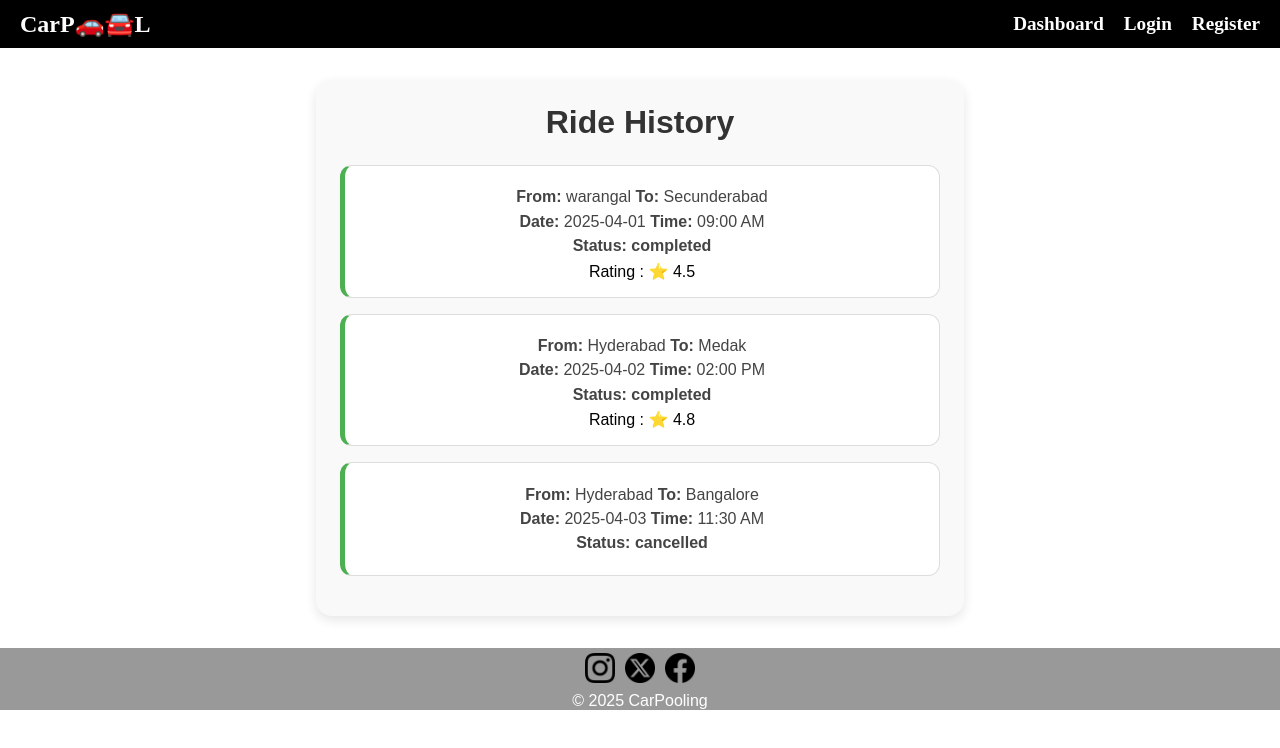
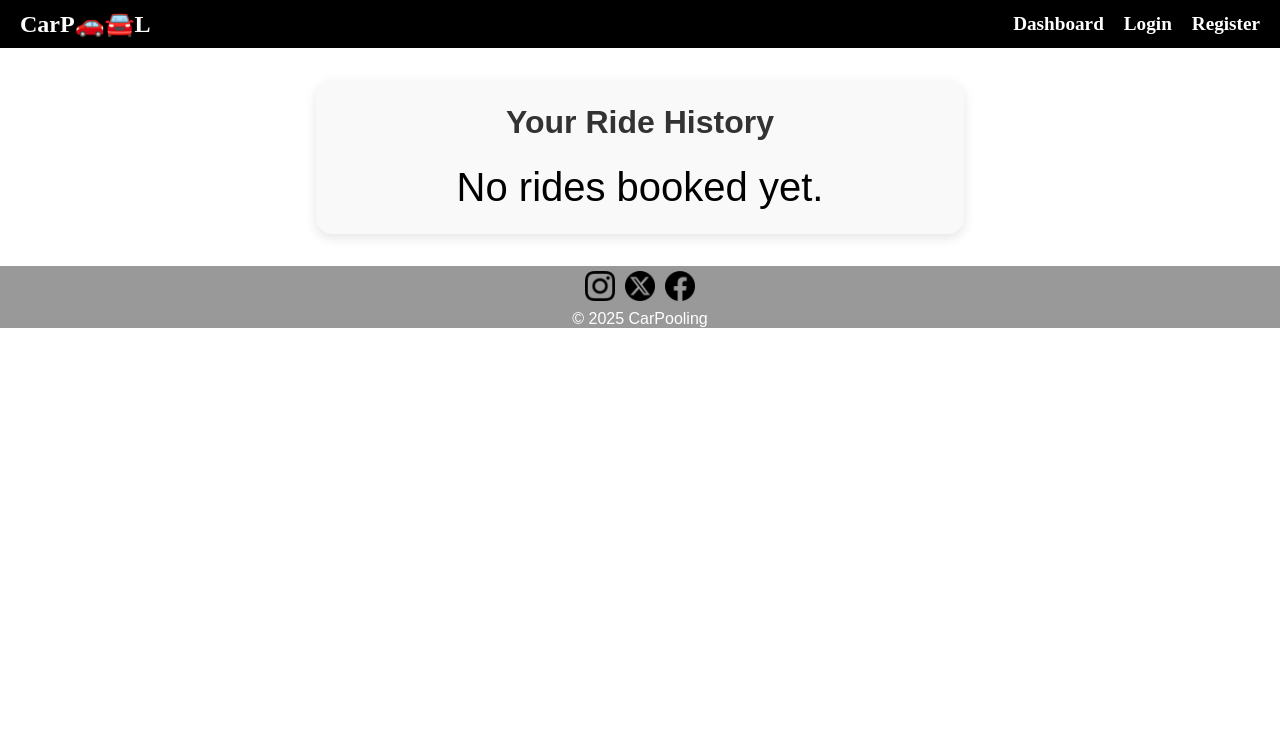
Before and after one commit to vijaykumar851/CarPooling-Client, a React (Vite) app: page /ride-history in a window 1280 px wide. Shown: the top 748 px of the page. Built offline with nearby package versions, Linux system fonts and the light colour scheme.

Commit message:
carpooling

```diff
--- a/src/Pages/ChangePassword.jsx
+++ b/src/Pages/ChangePassword.jsx
@@ -23,19 +23,20 @@ function ChangePassword() {
       return;
     }
 
+    const user = JSON.parse(localStorage.getItem('user'));
+    if (!user || !user.id) {
+      alert('Error: User not logged in!');
+      return;
+    }
+
     try {
-      const user = JSON.parse(localStorage.getItem('user'));
-      if (!user) {
-        alert('Error: User not logged in!');
-        return;
-      }
-
-      const response = await fetch(`https://carpooling-server-vlzw.onrender.com/users/${user.id}/change-password`, {
+      const response = await fetch('https://carpooling-server-vlzw.onrender.com/users', {
         method: 'PATCH',
         headers: {
           'Content-Type': 'application/json',
         },
         body: JSON.stringify({
+          id: user.id,
           currentPassword: formData.currentPassword,
           newPassword: formData.newPassword,
         }),
@@ -43,10 +44,13 @@ function ChangePassword() {
 
       if (response.ok) {
         alert('Password changed successfully!');
-        // Update the user in local storage with the new password
-        user.password = formData.newPassword;
-        localStorage.setItem('user', JSON.stringify(user));
-        navigate('/dashboard'); // Redirect to dashboard
+
+        // Optional: Remove password from localStorage
+        const updatedUser = { ...user };
+        delete updatedUser.password;
+        localStorage.setItem('user', JSON.stringify(updatedUser));
+
+        navigate('/dashboard');
       } else {
         const errorData = await response.json();
         alert(`Error: ${errorData.message}`);
--- a/src/Pages/Payment.css
+++ b/src/Pages/Payment.css
@@ -1,37 +1,49 @@
-/* Container for the PayPal payment section */
-.paypal-container {
-    max-width: 400px;
+.payment-container {
+  max-width: 500px;
   margin: 50px auto;
-    padding: 20px;
-    border: 1px solid #ddd;
-    border-radius: 8px;
+  padding: 30px;
   background-color: #f9f9f9;
-    box-shadow: 0 4px 6px rgba(0, 0, 0, 0.1);
+  border-radius: 16px;
+  box-shadow: 0 4px 12px rgba(0, 0, 0, 0.1);
   text-align: center;
-    font-family: Arial, sans-serif;
+  font-family: 'Segoe UI', sans-serif;
 }
 
-  /* Heading for the payment section */
-  .paypal-container h2 {
-    font-size: 24px;
+.payment-container h2 {
   margin-bottom: 20px;
   color: #333;
 }
 
-  /* Success message styling */
-  .paypal-container p {
-    font-size: 16px;
-    margin-top: 20px;
+.summary {
+  text-align: left;
+  margin-bottom: 20px;
+  padding: 15px;
+  border-radius: 8px;
+  background-color: #fff;
+  border: 1px solid #ddd;
 }
 
-  /* Success message */
-  .paypal-container p[style*="color: green"] {
-    color: #28a745;
-    font-weight: bold;
+.summary p {
+  margin: 10px 0;
+  font-size: 16px;
 }
 
-  /* Error message */
-  .paypal-container p[style*="color: red"] {
-    color: #dc3545;
-    font-weight: bold;
+button {
+  padding: 12px 25px;
+  font-size: 16px;
+  background-color: #0070f3;
+  color: white;
+  border: none;
+  border-radius: 8px;
+  cursor: pointer;
+  transition: background-color 0.3s ease;
 }
+
+button:hover {
+  background-color: #0059c1;
+}
+
+.payment-container p {
+  font-size: 16px;
+  margin-top: 15px;
+}
--- a/src/Pages/Payment.jsx
+++ b/src/Pages/Payment.jsx
@@ -1,52 +1,57 @@
-import { useState } from "react";
-import { PayPalScriptProvider, PayPalButtons } from "@paypal/react-paypal-js";
-import "./Payment.css";
+// Payment.jsx
+import React, { useEffect, useState } from 'react';
+import { useLocation, useNavigate } from 'react-router-dom';
+import './Payment.css';
 
-const PayPalButton = ({ amount = "10.00" }) => {
+const Payment = () => {
+  const location = useLocation();
+  const navigate = useNavigate();
+  const [ride, setRide] = useState(null);
+  const [amount, setAmount] = useState("0");
   const [success, setSuccess] = useState(false);
-  const [errorMessage, setErrorMessage] = useState("");
+
+  useEffect(() => {
+    const state = location.state;
+    if (state?.ride && state?.amount) {
+      setRide(state.ride);
+      setAmount(state.amount);
+    } else {
+      navigate('/');
+    }
+  }, [location.state, navigate]);
+
+  const handleDummyPayment = () => {
+    setTimeout(() => {
+      setSuccess(true);
+      const history = JSON.parse(localStorage.getItem('rideHistory')) || [];
+      history.push({ ...ride, amount, paidAt: new Date().toISOString() });
+      localStorage.setItem('rideHistory', JSON.stringify(history));
+
+      setTimeout(() => {
+        navigate('/ride-history');
+      }, 2000);
+    }, 1000);
+  };
 
   return (
-    <PayPalScriptProvider
-      options={{
-        "client-id": "ASVUDSZ3EkWzfgT7ecGSS6-NlnYABsGyW7hMvKEo-pHmbCM7NB33ool9YCbtqvPeQxM5mokbo22nVgO4",
-      }}
-    >
-      <div className="paypal-container">
-        <h2>Pay with PayPal</h2>
-
-        <PayPalButtons
-          createOrder={(data, actions) => {
-            return actions.order.create({
-              purchase_units: [
-                {
-                  amount: {
-                    value: amount, // Dynamically set the amount
-                  },
-                },
-              ],
-            });
-          }}
-          onApprove={async (data, actions) => {
-            return actions.order.capture().then((details) => {
-              setSuccess(true);
-              alert(`Transaction completed by ${details.payer.name.given_name}`);
-            });
-          }}
-          onError={(err) => {
-            setErrorMessage("Something went wrong with the payment.");
-            console.error("PayPal Error:", err);
-          }}
-        />
-
-        {/* Success Message */}
-        {success && <p style={{ color: "green" }}>Payment Successful!</p>}
-
-        {/* Error Message */}
-        {errorMessage && <p style={{ color: "red" }}>{errorMessage}</p>}
-      </div>
-    </PayPalScriptProvider>
+    <div className="payment-container">
+      <h2>Payment</h2>
+      {ride && (
+        <div className="summary">
+          <p><strong>Driver:</strong> {ride.driverName}</p>
+          {ride.driverImage && (
+            <img src={ride.driverImage} alt="Driver" className="driver-image" />
+          )}
+          <p><strong>From:</strong> {ride.from}</p>
+          <p><strong>To:</strong> {ride.to}</p>
+          <p><strong>Date:</strong> {ride.date}</p>
+          <p><strong>Amount:</strong> ₹{amount}</p>
+        </div>
+      )}
+      <button onClick={handleDummyPayment}>Pay ₹{amount}</button>
+      {success && <p style={{ color: "green" }}>Payment Successful! Redirecting...</p>}
+    </div>
   );
 };
 
-export default PayPalButton;
+export default Payment;
--- a/src/Pages/RideHistory.css
+++ b/src/Pages/RideHistory.css
@@ -1,5 +1,3 @@
-/* RideHistory.css */
-
 .ride-history-container {
   max-width: 600px;
   margin: 2rem auto;
@@ -16,7 +14,7 @@
   color: #333;
 }
 
-  .ride-card {
+.ride-history-card {
   padding: 1rem;
   background-color: #ffffff;
   margin-bottom: 1rem;
@@ -25,11 +23,11 @@
   transition: transform 0.2s ease;
 }
 
-  .ride-card:hover {
+.ride-history-card:hover {
   transform: scale(1.02);
 }
 
-  .ride-info p {
+.ride-history-card p {
   margin: 0.4rem 0;
   font-size: 1rem;
   color: #444;
@@ -37,5 +35,21 @@
 
 .status {
   font-weight: bold;
-    color: #555;
+  margin-top: 0.5rem;
 }
+
+.status.completed {
+  color: #2e7d32;
+}
+
+.status.ongoing {
+  color: #1976d2;
+}
+
+.status.upcoming {
+  color: #f9a825;
+}
+
+.status.cancelled {
+  color: #d32f2f;
+}
--- a/src/Pages/RideHistory.jsx
+++ b/src/Pages/RideHistory.jsx
@@ -1,64 +1,52 @@
-import React from "react";
-import "./RideHistory.css";
+import React, { useEffect, useState } from 'react';
+import './RideHistory.css';
 
 const RideHistory = () => {
-  const sampleRideHistory = [
-    {
-      id: "ride1",
-      from: "warangal",
-      to: "Secunderabad",
-      date: "2025-04-01",
-      time: "09:00 AM",
-      status: "completed",
-      rating: 4.5,
-    },
-    {
-      id: "ride2",
-      from: "Hyderabad",
-      to: "Medak",
-      date: "2025-04-02",
-      time: "02:00 PM",
-      status: "completed",
-      rating: 4.8,
-    },
-    {
-      id: "ride3",
-      from: "Hyderabad",
-      to: "Bangalore",
-      date: "2025-04-03",
-      time: "11:30 AM",
-      status: "cancelled",
-      rating: null,
-    },
+  const [rides, setRides] = useState([]);
 
-  ];
+  useEffect(() => {
+    const history = JSON.parse(localStorage.getItem('rideHistory')) || [];
+    setRides(history);
+  }, []);
+
+  // Function to determine status
+  const getStatus = (rideDate) => {
+    const today = new Date();
+    const ride = new Date(rideDate);
+
+    today.setHours(0, 0, 0, 0);
+    ride.setHours(0, 0, 0, 0);
+
+    if (ride.getTime() === today.getTime()) return 'Ongoing';
+    if (ride < today) return 'Completed';
+    if (ride > today) return 'Upcoming';
+    return 'Cancelled';
+  };
+
+  // Remove duplicates visually (optional safe-guard)
+  const uniqueRides = Array.from(
+    new Map(rides.map(ride => [`${ride.from}-${ride.to}-${ride.date}-${ride.amount}`, ride])).values()
+  );
 
   return (
     <div className="ride-history-container">
-      <h1 className="ride-title">Ride History</h1>
-      {sampleRideHistory.length > 0 ? (
-        sampleRideHistory.map((ride) => (
-          <div key={ride.id} className="ride-card">
-            <div className="ride-info">
-              <p>
-                <strong>From:</strong> {ride.from} <strong>To:</strong> {ride.to}
-              </p>
-              <p>
-                <strong>Date:</strong> {ride.date} <strong>Time:</strong> {ride.time}
-              </p>
-              <p className="status">
-                <strong>Status:</strong> {ride.status}
+      <h2 className="ride-title">Your Ride History</h2>
+      {uniqueRides.length ? (
+        uniqueRides.map((ride, idx) => {
+          const status = getStatus(ride.date);
+          return (
+            <div key={idx} className="ride-history-card">
+              <p><strong>From:</strong> {ride.from} <strong>To:</strong> {ride.to}</p>
+              <p><strong>Date:</strong> {ride.date}</p>
+              <p><strong>Amount Paid:</strong> ₹{ride.amount}</p>
+              <p className={`status ${status.toLowerCase()}`}>
+                <strong>Status:</strong> {status}
               </p>
             </div>
-            {ride.rating && (
-              <div className="rating">Rating :
-                ⭐ {ride.rating}
-              </div>
-            )}
-          </div>
-        ))
+          );
+        })
       ) : (
-        <p>No ride history available.</p>
+        <p>No rides booked yet.</p>
       )}
     </div>
   );
--- a/src/Pages/RideSharing.jsx
+++ b/src/Pages/RideSharing.jsx
@@ -32,8 +32,7 @@ const RideSharing = () => {
       navigate('/login'); // Redirect to login page if not logged in
       return;
     }
-    // Redirect to the payment page with the selected ride's details
-    navigate('/payment', { state: { ride } });
+    navigate('/payment', { state: { ride, amount: ride.price } }); // Redirect to payment page with ride details
   };
 
   // Function to format time with AM/PM
@@ -81,7 +80,7 @@ const RideSharing = () => {
                 {ride.preferences.luggage && '🧳 Luggage'}
               </p>
             </div>
-            {/* Conditionally Render Book Now Button */}
+
             {userData?.role === 'rider' && (
               <div className="book-now-section">
                 <button
```
Lines whose indentation alone changed are shown as unchanged.
